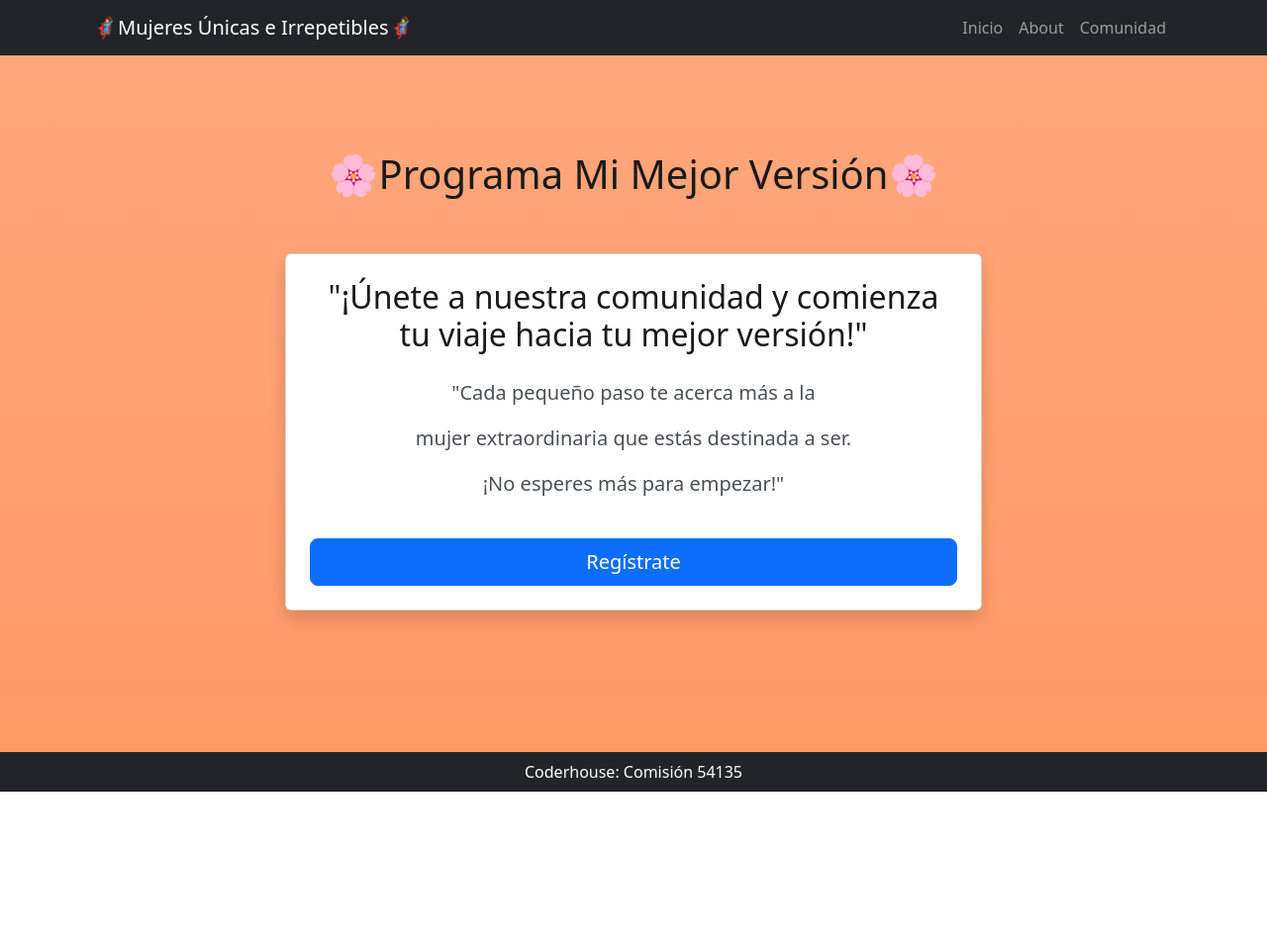
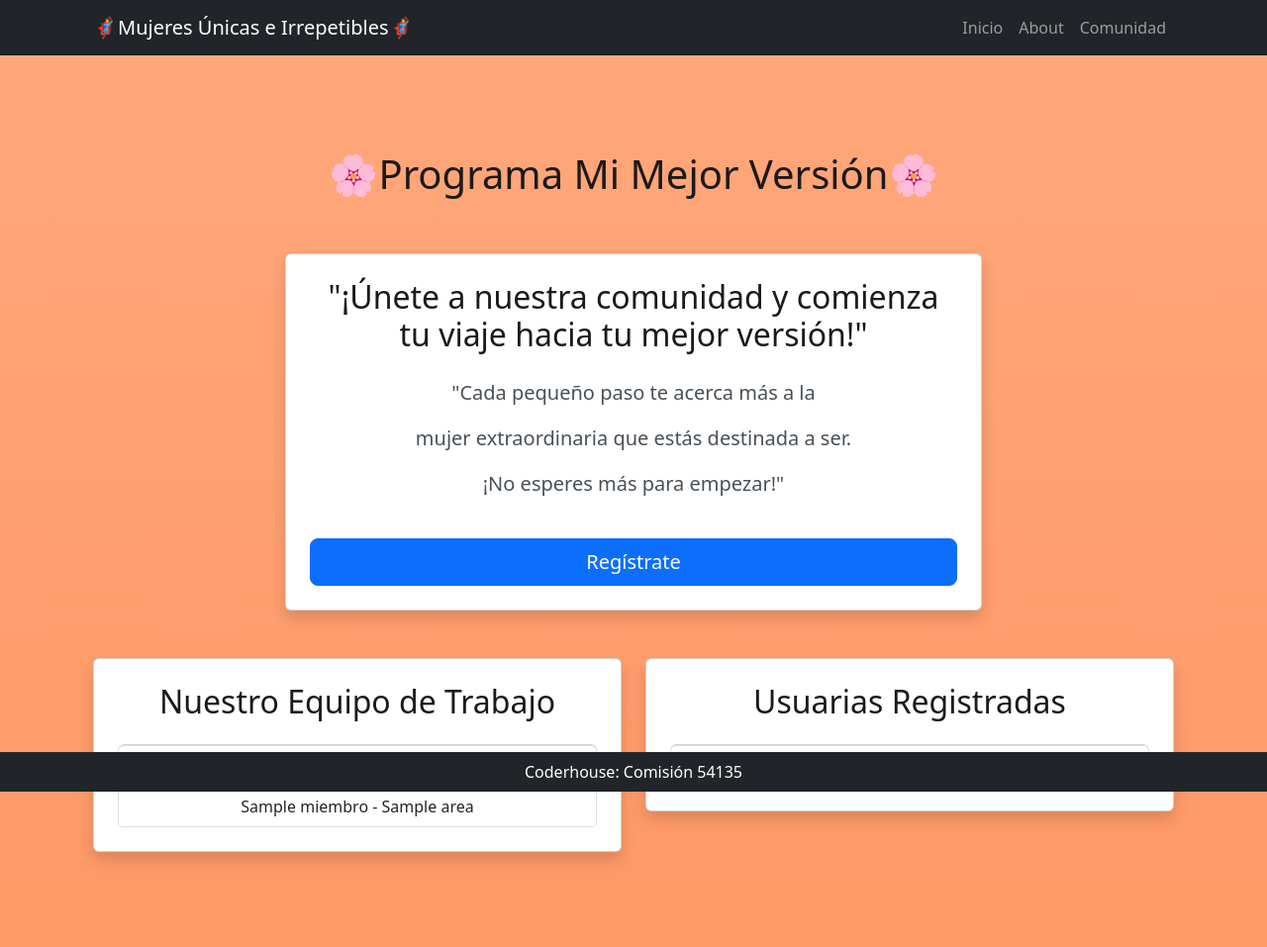
Before and after one commit to Pelosaurio/ProyectoFinal-Bastias, a Django app: template project/Comunidad/templates/Comunidad/index.html in a window 1280 px wide. Shown: the whole page at 99% size. Before the commit the page ends 800 px from the top, so only its background shows below. Run offline with Django 5.2, Linux system fonts and the light colour scheme; the template is opened without the code that fills it: most values are stand-ins (such as "Sample title", 1, 10 or a date in 2020); some libraries are stand-ins or nearby versions.

Commit message:
add: mostrar usuarios y equipo (index.html y views.py)

```diff
--- a/project/Comunidad/templates/Comunidad/index.html
+++ b/project/Comunidad/templates/Comunidad/index.html
@@ -20,4 +20,30 @@
             </div>
         </div>
     </div>
+    <div class="row justify-content-center">
+        <div class="col-md-6">
+            <div class="card shadow p-4 rounded text-center">
+                <h2 class="card-title mb-4" style="color: #1a1a1a;">Nuestro Equipo de Trabajo</h2>
+                <ul class="list-group">
+                    {% for psicologa in psicologas %}
+                    <li class="list-group-item">{{ psicologa.nombre }} - Psicóloga</li>
+                    {% endfor %}
+                    {% for miembro in equipo %}
+                    <li class="list-group-item">{{ miembro.nombre }} - {{ miembro.area }}</li>
+                    {% endfor %}
+                </ul>
+            </div>
+        </div>
+        <div class="col-md-6">
+            <div class="card shadow p-4 rounded text-center">
+                <h2 class="card-title mb-4" style="color: #1a1a1a;">Usuarias Registradas</h2>
+                <ul class="list-group">
+                    {% for usuario in usuarios %}
+                    <li class="list-group-item">{{ usuario.nombre }}</li>
+                    {% endfor %}
+                </ul>
+            </div>
+        </div>
+    </div>
+</div>
 {% endblock contenido %}
--- a/project/Comunidad/urls.py
+++ b/project/Comunidad/urls.py
@@ -6,4 +6,4 @@
 urlpatterns = [
     path('', views.home, name="home"),
     path('registrarusuario/', views.registrar_usuario, name='registrar_usuario'),
-]
+    ]
```
Also changed, not shown: project/Comunidad/views.py (+8 -2 lines).
